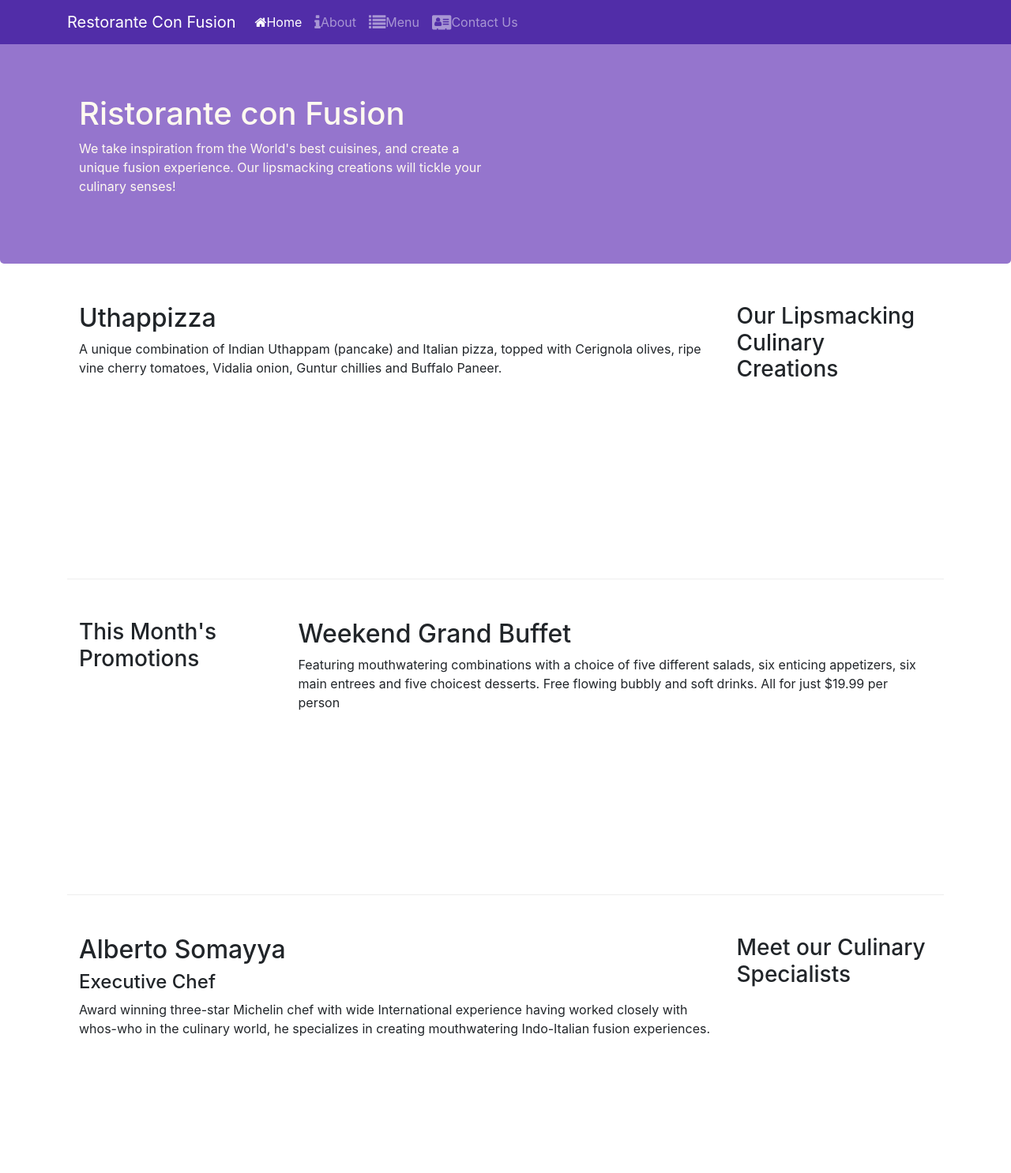
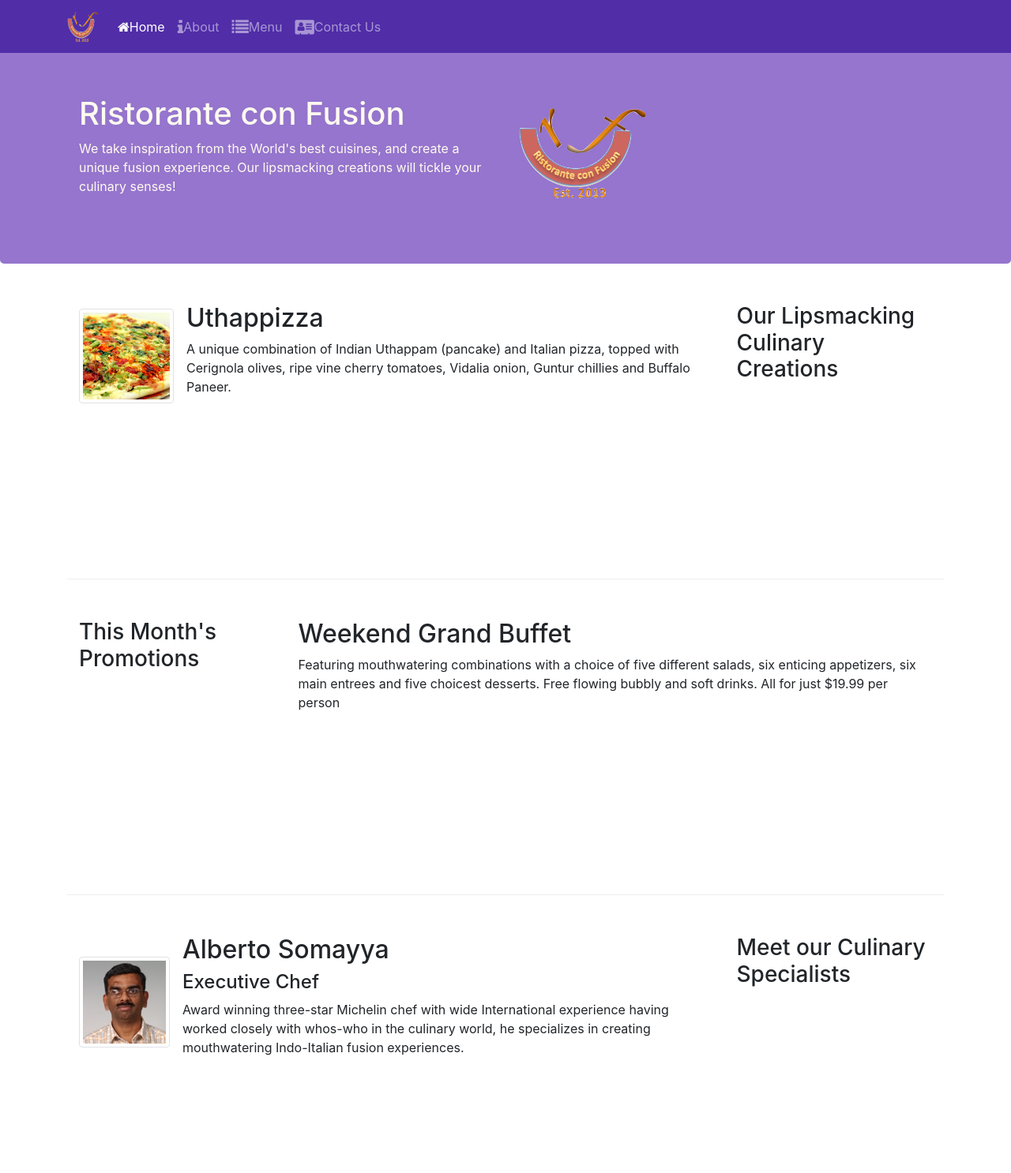
Before and after one commit to miftajuneidi2008/mern, a website: page index.html in a window 1280 px wide. Shown: the top 1486 px of the page at 79% size. Drawn offline with nearby package versions, Linux system fonts and the light colour scheme.

Commit message:
images and media

```diff
--- a/index.html
+++ b/index.html
@@ -21,7 +21,7 @@
         <button class="navbar-toggler" type="button" data-toggle="collapse" data-target="#Navbar">
             <span class="navbar-toggler-icon"></span>
         </button>
-        <a class="navbar-brand" href="#">Restorante Con Fusion</a>
+        <a class="navbar-brand" href="#"><img src="img/logo.png" width="40px" height="41px"></a>
         <div class="collapse navbar-collapse" id="Navbar">
         <ul class="navbar-nav mr-auto">
             <li class="nav-item active">
@@ -47,7 +47,8 @@
                     <h1>Ristorante con Fusion</h1>
                     <p>We take inspiration from the World's best cuisines, and create a unique fusion experience. Our lipsmacking creations will tickle your culinary senses!</p>
                 </div>
-                <div class="col-12 col-sm">
+                <div class="col-12 col-sm align-self-center">
+                    <img src="img/logo.png" class="img-fluid">
                 </div>
             </div>
         </div>
@@ -60,8 +61,17 @@
                 <h3>Our Lipsmacking Culinary Creations</h3>
             </div>
             <div class="col  col-sm order-sm-first col-md">
-                <h2>Uthappizza</h2>
-                <p>A unique combination of Indian Uthappam (pancake) and Italian pizza, topped with Cerignola olives, ripe vine cherry tomatoes, Vidalia onion, Guntur chillies and Buffalo Paneer.</p>
+                <div class="media">
+                    <img class="d-flex mr-3 img-thumbnail align-self-center" src="img/uthappizza.png" alt="Uthappizza">
+                    <div class="media-body">
+                        <h2 class="mt-0">Uthappizza</h2>
+                        <p class="d-none d-sm-block">A unique combination of Indian Uthappam (pancake) and
+                            Italian pizza, topped with Cerignola olives, ripe vine
+                            cherry tomatoes, Vidalia onion, Guntur chillies and
+                            Buffalo Paneer.</p>
+                    </div>
+                </div>
+
             </div>
         </div>
 
@@ -81,9 +91,20 @@
                 <h3>Meet our Culinary Specialists</h3>
             </div>
             <div class="col col-sm order-sm-first col-md">
-                <h2>Alberto Somayya</h2>
-                <h4>Executive Chef</h4>
-                <p>Award winning three-star Michelin chef with wide International experience having worked closely with whos-who in the culinary world, he specializes in creating mouthwatering Indo-Italian fusion experiences. </p>
+
+                <div class="media">
+                    <img class="d-flex mr-3 img-thumbnail align-self-center" src="img/alberto.png" alt="Alberto Somayya">
+                    <div class="media-body">
+                        <h2 class="mt-0">Alberto Somayya</h2>
+                        <h4>Executive Chef</h4>
+                        <p class="d-none d-sm-block">Award winning three-star Michelin chef with wide
+                            International experience having worked closely with
+                            whos-who in the culinary world, he specializes in
+                            creating mouthwatering Indo-Italian fusion experiences.
+                        </p>
+                    </div>
+                </div>
+
             </div>
         </div>
     </div>
```
Also changed, not shown: aboutus.html (+3 -2 lines), contactus.html (+3 -5 lines), img/alberto.png (added), img/buffet.png (added), img/logo.png (added), img/uthappizza.png (added), 1 other file.
